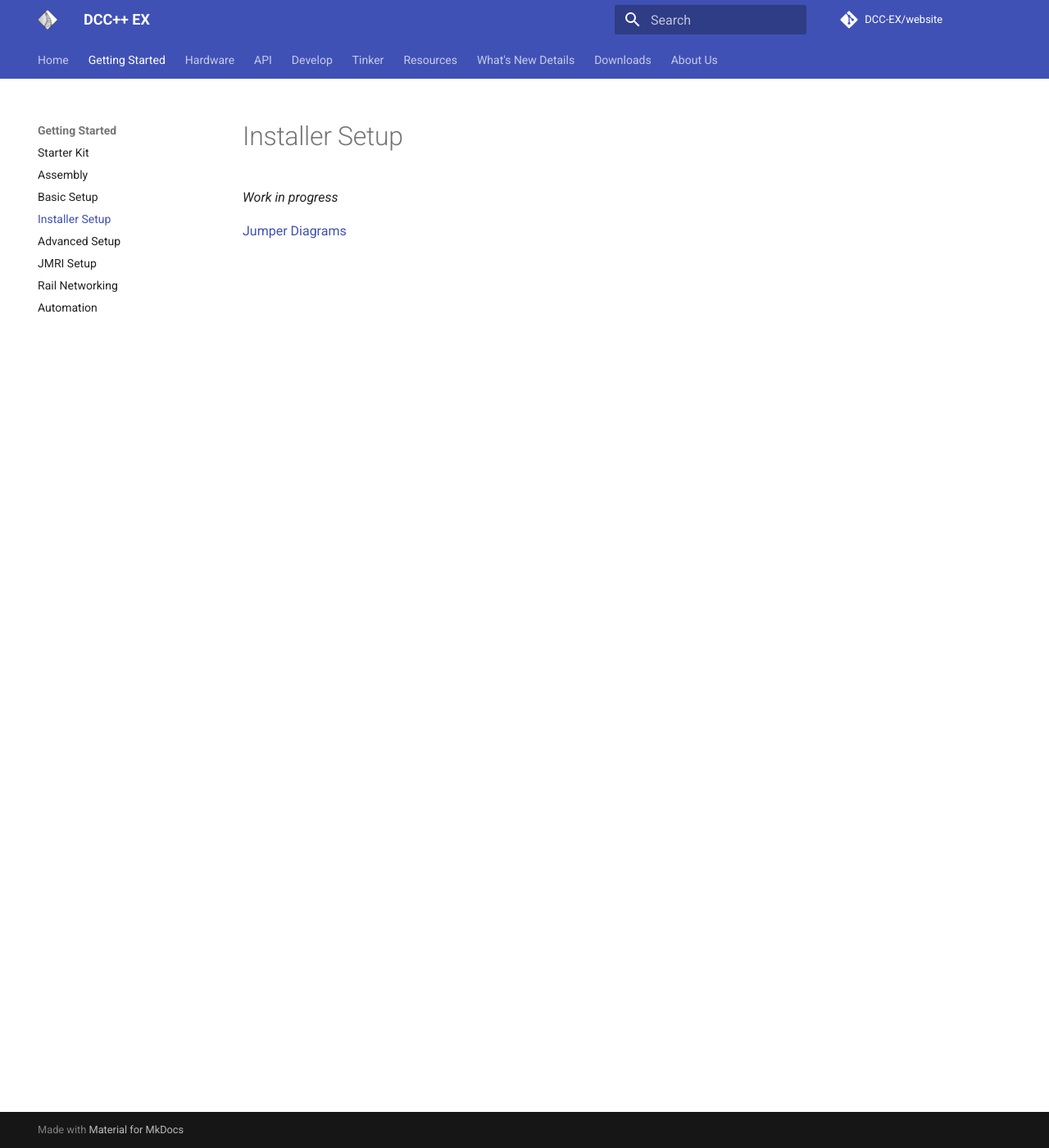
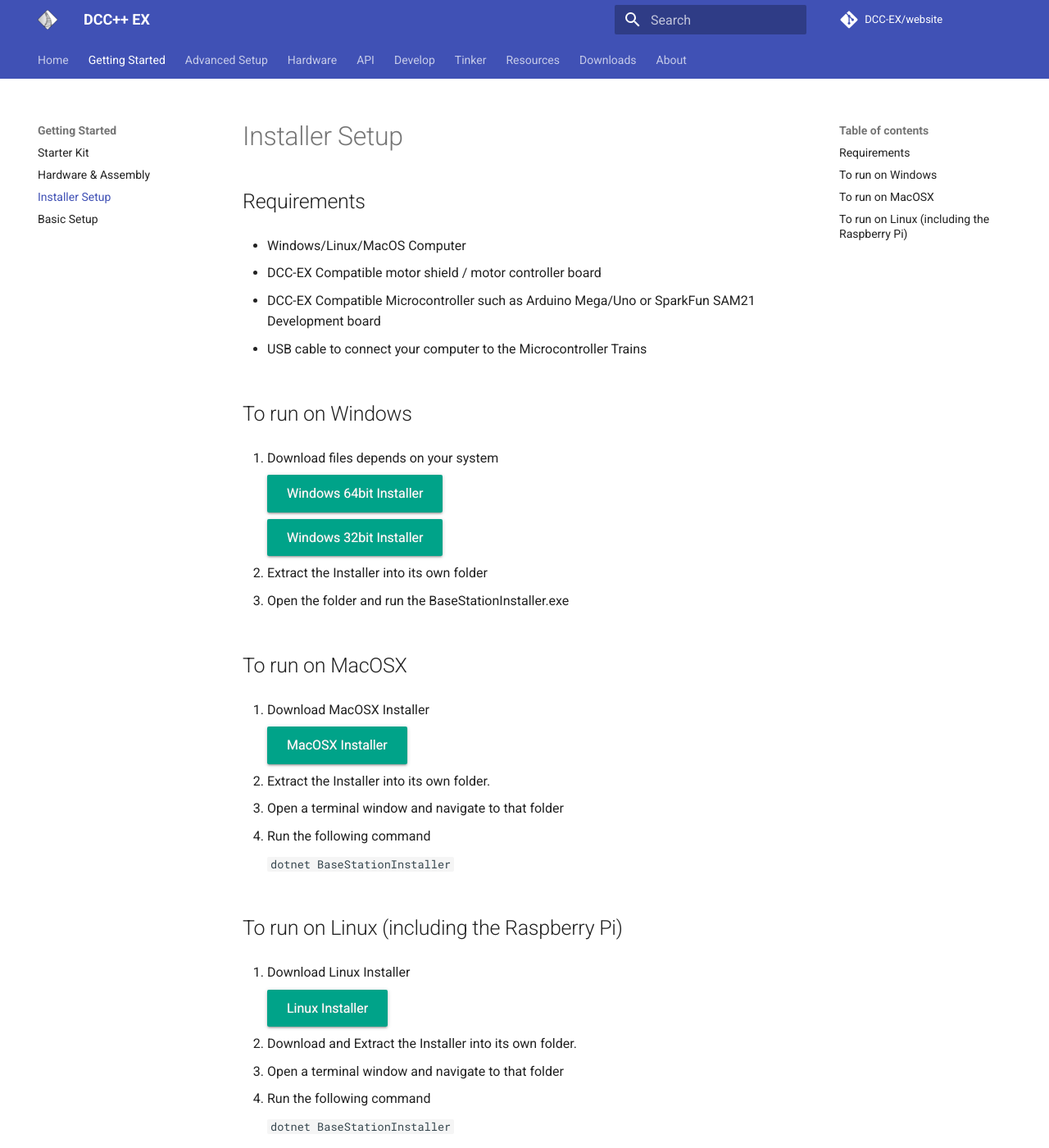
Before and after one commit to DCC-EX/website, an MkDocs documentation site: the page built from docs/start/installer-setup.md, in a window 1280 px wide and 1400 px high. Shown: the whole window at 82% size. Built offline with MkDocs 1.6.1 and Material for MkDocs 9.7.7, drawn with Linux system fonts in a browser that asks for light colours; comment, search, counter and statistics services are not loaded.

Commit message:
Some menu Chnages, Dowload buttons, some content to InstallerSetup (#14)
* Fixed Heading responsiveness issue

Fixed Heading (H1) responsiveness issue

* Top-menu logo related css updates

As the logo ratio is changed to 1:1 (i.e. Square logo) we do not require this CSS. I will handle later if any logo dimention change occures.

* Fixed about us links

Along with @flightrisk files this should fix the navagation link missing problem.

* Some button changes & Menu structural changes

-> re-write.md moved under "About-us" for now.
-> Download button and Notes are now more elegent

* Re-structuring the menu items

Getting started is divided in to 2 sections
1. Getting started
2. Advanced Setup

* some content added to InstallerSetup.md

Some basic content is added to Installer setup.

Co-authored-by: Fred <fdecker@mochamail.com>
Co-authored-by: Mani Kumar <mkakasapu@gmail.com>

```diff
--- a/docs/start/installer-setup.md
+++ b/docs/start/installer-setup.md
@@ -1,5 +1,53 @@
 # Installer Setup
 
-*Work in progress*
+## Requirements
 
-[Jumper Diagrams](../assets/motor-shield-pin-mappings.pdf)
+- Windows/Linux/MacOS Computer
+
+- DCC-EX Compatible motor shield / motor controller board
+
+- DCC-EX Compatible Microcontroller such as Arduino Mega/Uno or SparkFun SAM21 Development board
+
+- USB cable to connect your computer to the Microcontroller Trains
+
+
+## To run on Windows
+
+1. Download files depends on your system
+
+    [Windows 64bit Installer](https://github.com/DCC-EX/BaseStation-Installer/releases/download/v2.0/BaseStationInstaller-win-x64.zip){: .downloadBtn}
+
+    [Windows 32bit Installer](https://github.com/DCC-EX/BaseStation-Installer/releases/download/v2.0/BaseStationInstaller-win-x86.zip){: .downloadBtn}
+
+
+2. Extract the Installer into its own folder
+
+3. Open the folder and run the BaseStationInstaller.exe
+
+## To run on MacOSX
+
+1. Download MacOSX Installer
+
+    [MacOSX Installer](https://dotnet.microsoft.com/download/dotnet-core/thank-you/sdk-3.1.301-macos-x64-installer){: .downloadBtn}
+
+2. Extract the Installer into its own folder.
+
+3. Open a terminal window and navigate to that folder
+
+4. Run the following command
+
+    ``dotnet BaseStationInstaller``
+
+## To run on Linux (including the Raspberry Pi)
+
+1. Download Linux Installer
+
+    [Linux Installer](https://docs.microsoft.com/en-us/dotnet/core/install/linux){: .downloadBtn}
+
+2. Download and Extract the Installer into its own folder.
+
+3. Open a terminal window and navigate to that folder
+
+4. Run the following command
+
+     ``dotnet BaseStationInstaller``
--- a/docs/stylesheets/extra.css
+++ b/docs/stylesheets/extra.css
@@ -38,6 +38,30 @@
     margin-bottom: 10px;
 }
 
+.md-typeset a.downloadBtn,
+.md-typeset a.downloadBtn::before{
+    background: #00a389;
+    outline: none;
+    display: inline-block;
+    padding: 10px 24px;
+    color: #ffffff;
+    border-radius: 2px;
+    cursor: pointer;
+    -webkit-box-shadow: 0 2px 2px 0 rgba(0,0,0,0.14), 0 3px 1px -2px rgba(0,0,0,0.12), 0 1px 5px 0 rgba(0,0,0,0.2);
+    box-shadow: 0 2px 2px 0 rgba(0,0,0,0.14), 0 3px 1px -2px rgba(0,0,0,0.12), 0 1px 5px 0 rgba(0,0,0,0.2);
+    -webkit-tap-highlight-color: transparent;
+    -webkit-transition: .3s ease-out;
+    transition: .3s ease-out;
+    text-shadow: 0 0 1px #aaaaaa;
+}
+
+.md-typeset a.downloadBtn:hover,
+.md-typeset a.downloadBtn:hover::before{
+    -webkit-box-shadow: 0 3px 3px 0 rgba(0,0,0,0.14), 0 1px 7px 0 rgba(0,0,0,0.12), 0 3px 1px -1px rgba(0,0,0,0.2);
+    box-shadow: 0 3px 3px 0 rgba(0,0,0,0.14), 0 1px 7px 0 rgba(0,0,0,0.12), 0 3px 1px -1px rgba(0,0,0,0.2);
+    background: #00ac8f;;
+}
+
 @media screen and (max-width: 76.1875em){
     .md-typeset .title{
         font-size: 1.2rem;
--- a/mkdocs.yml
+++ b/mkdocs.yml
@@ -16,13 +16,14 @@
   - Home: 'index.md'
   - Getting Started:
     - Starter Kit: 'start/starter-kit.md'
-    - Assembly: 'start/assembly.md'
+    - Hardware & Assembly: 'start/assembly.md'
+    - Installer Setup: 'start/installer-setup.md'
     - Basic Setup: 'start/basic-setup.md'
-    - Installer Setup: 'start/installer-setup.md'
-    - Advanced Setup: 'start/advanced-setup.md'
+  - Advanced Setup:
     - JMRI Setup: 'start/dccpp-jmri.md'
     - Rail Networking: 'start/rail-networking.md'
     - Automation: 'start/automation.md'
+    - WIFI setup: 'start/wifi-setup.md'
   - Hardware:
     - Microcontrollers: 'hardware/microcontrollers.md'
     - Motor Boards: 'hardware/motor-boards.md'
@@ -36,12 +37,12 @@
     - Tinker with DCC EX: 'tinker/tinkering.md'
   - Resources:
     - Resources: 'resources/resources.md'
-  - What's New Details: 'notes/rewrite.md'
   - Downloads:
     - DCC++ Basestation: 'download/dccex-downloads.md'
     - Materials: 'download/dccex-materials-downloads.md'
-  - About Us:
-    - ' ': 'about/about-us.md'
+  - About:
+    - Team: 'about/about-us.md'
+    - What's New: 'notes/rewrite.md'
 
 markdown_extensions:
   - admonition
```
Also changed, not shown: docs/download/dccex-downloads.md (+15 -9 lines), docs/start/wifi-setup.md (renamed from docs/start/advanced-setup.md, +1 -1 lines).
